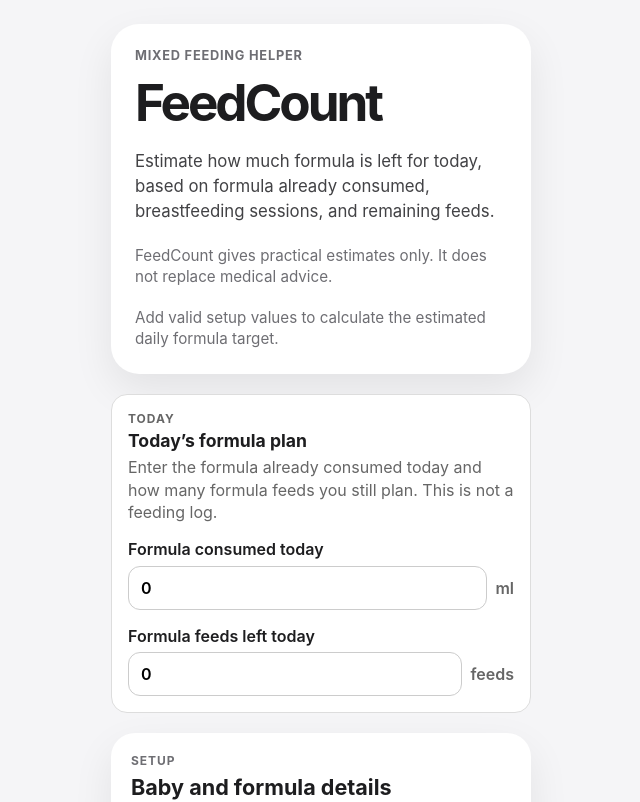
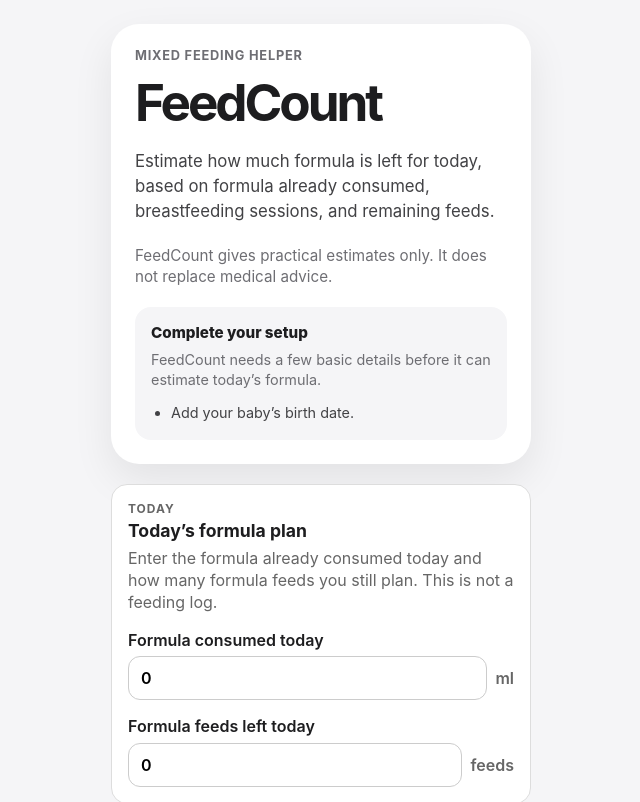
Before and after one commit to veronika-pt/feedcount, a SvelteKit app: page / in a window 1280 px wide. Shown: the top 802 px of the page, without its empty margins (319-959 px from the left). Built offline with nearby package versions, Linux system fonts and the light colour scheme.

Commit message:
Show empty states for invalid inputs

```diff
--- a/src/routes/+page.svelte
+++ b/src/routes/+page.svelte
@@ -11,14 +11,22 @@
 	} from '$lib/calculations/remainingFormula.js';
 	import { getBottleDistributionSuggestions } from '$lib/calculations/bottleDistribution.js';
 	import { createDailyInputState } from '$lib/state/dailyInputState.svelte.js';
+	import { validateSetup } from '$lib/validation/setupValidation.js';
+	import { validateDailyInput } from '$lib/validation/dailyInputValidation.js';
 
 	const appName = 'FeedCount';
 
 	const dailyInputState = createDailyInputState();
 
-	const dailyEnergyTarget = $derived(getDailyEnergyTarget($setup));
+	const setupValidation = $derived(validateSetup($setup));
+	const dailyInputValidation = $derived(validateDailyInput(dailyInputState.dailyInput));
+	const canShowResults = $derived(setupValidation.isValid && dailyInputValidation.isValid);
+
+	const dailyEnergyTarget = $derived(canShowResults ? getDailyEnergyTarget($setup) : null);
 	const dailyFormulaTargetMl = $derived(
-		getDailyFormulaTargetMl(dailyEnergyTarget?.kcalPerDay, $setup.formulaKcalPer100ml)
+		canShowResults
+			? getDailyFormulaTargetMl(dailyEnergyTarget?.kcalPerDay, $setup.formulaKcalPer100ml)
+			: null
 	);
 	const remainingFormulaMl = $derived(
 		dailyFormulaTargetMl === null
@@ -111,7 +119,34 @@
 			FeedCount gives practical estimates only. It does not replace medical advice.
 		</p>
 
-		{#if dailyFormulaTargetMl}
+		{#if !setupValidation.isValid}
+			<div class="empty-state">
+				<p class="empty-state-title">Complete your setup</p>
+				<p class="empty-state-text">
+					FeedCount needs a few basic details before it can estimate today’s formula.
+				</p>
+
+				<ul class="empty-state-list">
+					{#each setupValidation.messages as message}
+						<li>{message}</li>
+					{/each}
+				</ul>
+			</div>
+		{:else if !dailyInputValidation.isValid}
+			<div class="empty-state">
+				<p class="empty-state-title">Check today’s input</p>
+				<p class="empty-state-text">
+					Today’s formula intake needs a valid amount before FeedCount can calculate what
+					remains.
+				</p>
+
+				<ul class="empty-state-list">
+					{#each dailyInputValidation.messages as message}
+						<li>{message}</li>
+					{/each}
+				</ul>
+			</div>
+		{:else if dailyFormulaTargetMl !== null}
 			<div class="result">
 				<p class="result-label">Estimated daily formula target</p>
 				<p class="result-value">{dailyFormulaTargetMl} ml</p>
@@ -170,9 +205,12 @@
 				{/if}
 			</div>
 		{:else}
-			<p class="note">
-				Add valid setup values to calculate the estimated daily formula target.
-			</p>
+			<div class="empty-state">
+				<p class="empty-state-title">Formula estimate is not ready yet</p>
+				<p class="empty-state-text">
+					Check the setup values below, then save again to refresh the estimate.
+				</p>
+			</div>
 		{/if}
 	</section>
 
@@ -232,6 +270,35 @@
 		font-size: 0.95rem;
 		line-height: 1.4;
 		color: var(--color-text-muted);
+	}
+
+	.empty-state {
+		margin-top: 20px;
+		padding: 16px;
+		border-radius: 16px;
+		background: var(--color-page-bg);
+	}
+
+	.empty-state-title {
+		margin: 0;
+		font-size: 0.95rem;
+		font-weight: 800;
+		color: var(--color-text-primary);
+	}
+
+	.empty-state-text {
+		margin: 8px 0 0;
+		font-size: 0.9rem;
+		line-height: 1.4;
+		color: var(--color-text-muted);
+	}
+
+	.empty-state-list {
+		margin: 12px 0 0;
+		padding-left: 20px;
+		font-size: 0.9rem;
+		line-height: 1.5;
+		color: var(--color-text-secondary);
 	}
 
 	.result {
```
